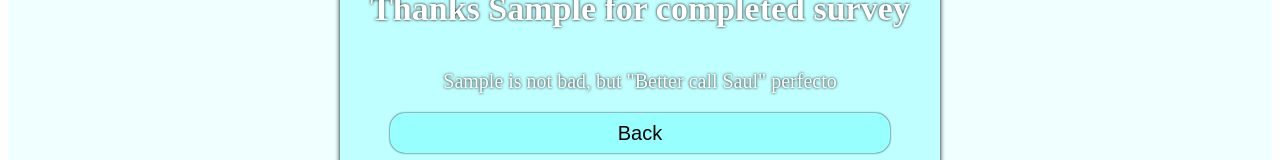
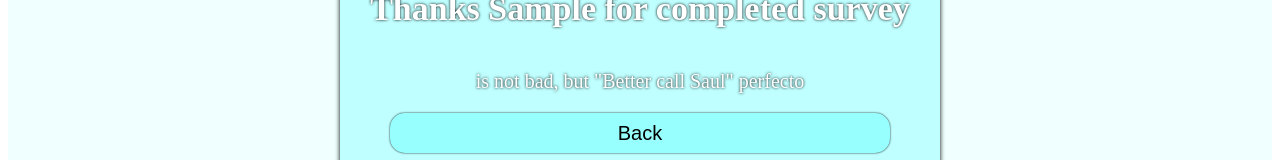
Before and after one commit to Re-Dnor/Survey-form-react, a React (Create React App) app: page / in a window 1280 px wide. Both pictures are taken after typing "Sample", "name@example.com", "Sample", "5", "Sample" into the empty fields and a click on the button "Submit". Shown: the part 348-508 px from the top of the page. Built offline with nearby package versions, Linux system fonts and the light colour scheme.

Commit message:
new logic

```diff
--- a/src/components/Conclusion.jsx
+++ b/src/components/Conclusion.jsx
@@ -9,7 +9,7 @@
       <div className="conclusion">
         <div className="conclusion__wrapper">
           <h1 className="conclusion__title">Thanks {name} for completed survey</h1>
-          <p className="conclusion__subtitle">{favorite} is not bad, but "Better call Saul" perfecto</p>
+          <p className="conclusion__subtitle">{favorite.toLowerCase() === 'better call saul'? 'This is my too' : 'is not bad, but "Better call Saul" perfecto'}</p>
           <button className="btn-back" onClick={onClick}>Back</button>
         </div>
       </div>
```
